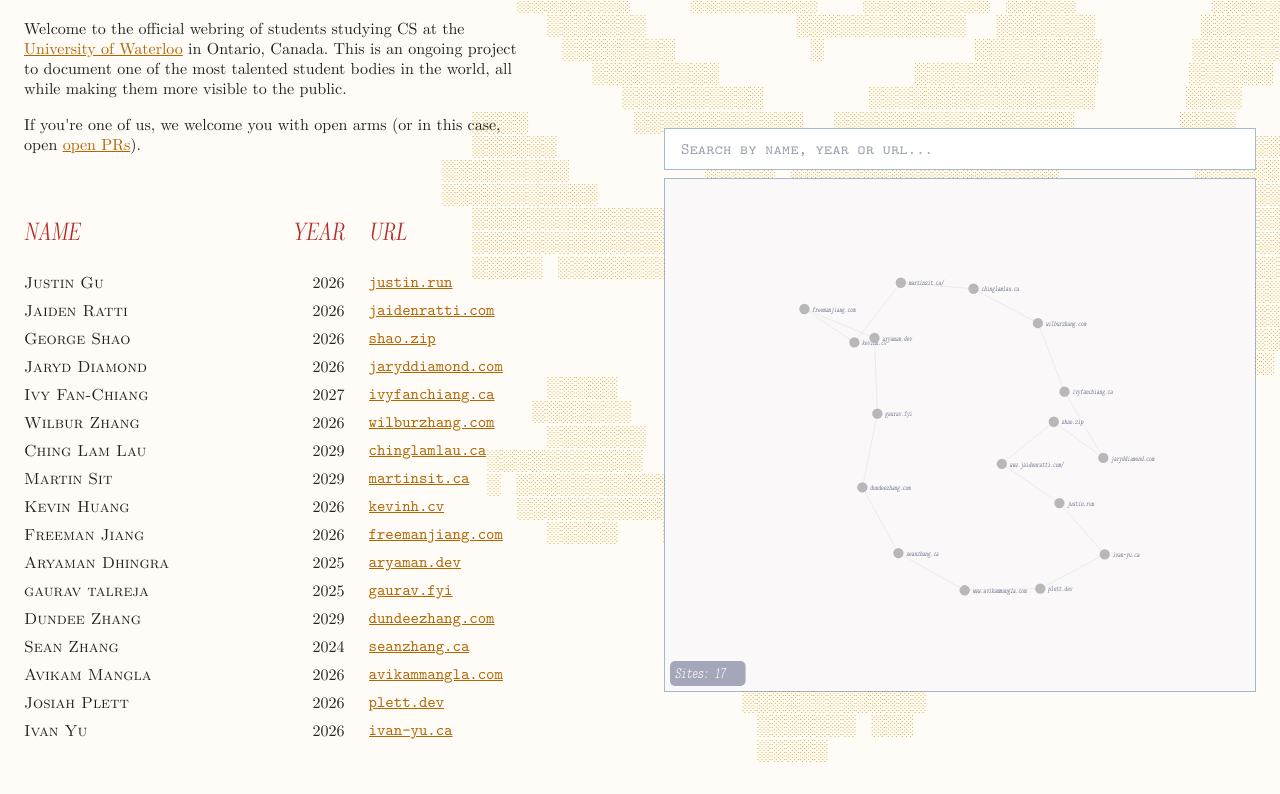
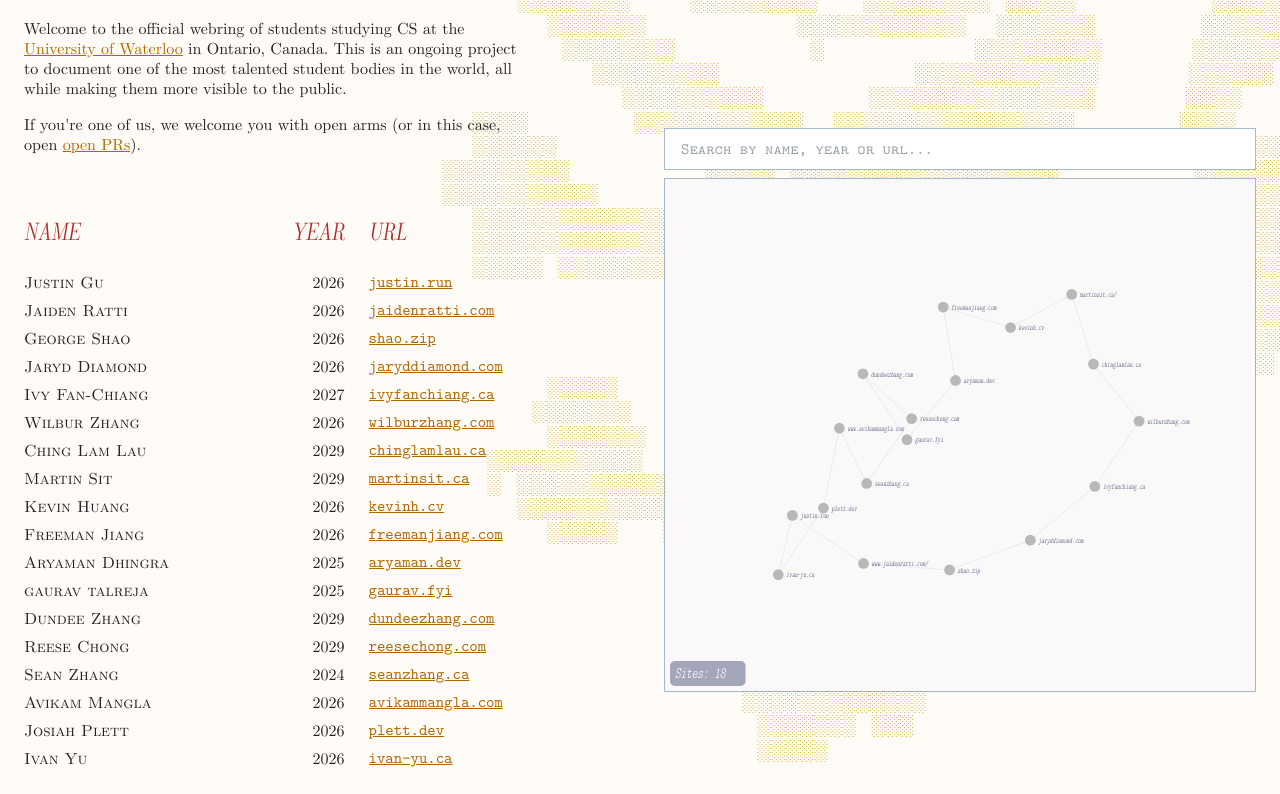
Before and after one commit to kj3moraes/scholaring, a website: page index.html in a window 1280 px wide. Shown: the part 84-878 px from the top of the page. Before the commit the page ends 850 px from the top, so only its background shows below. Drawn offline with nearby package versions, Linux system fonts and the light colour scheme.

Commit message:
add: reesechong.com

```diff
--- a/index.html
+++ b/index.html
@@ -108,6 +108,11 @@
           "name": "Dundee Zhang",
           "website": "https://dundeezhang.com",
           "year": "2029"
+        },
+        {
+          "name": "Reese Chong",
+          "website": "https://reesechong.com",
+          "year": 2029
         },
         {
           "name": "Sean Zhang",
```
